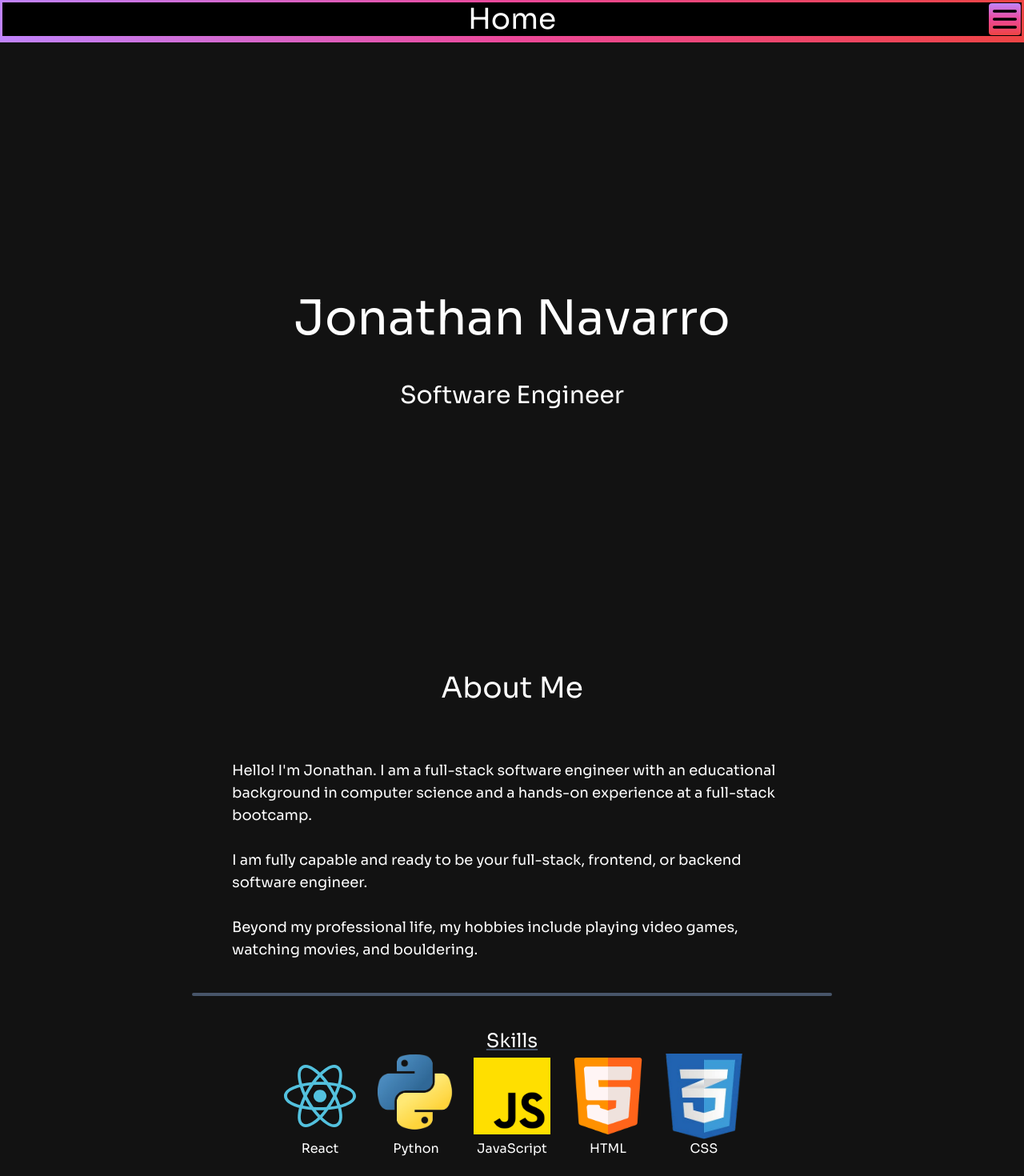
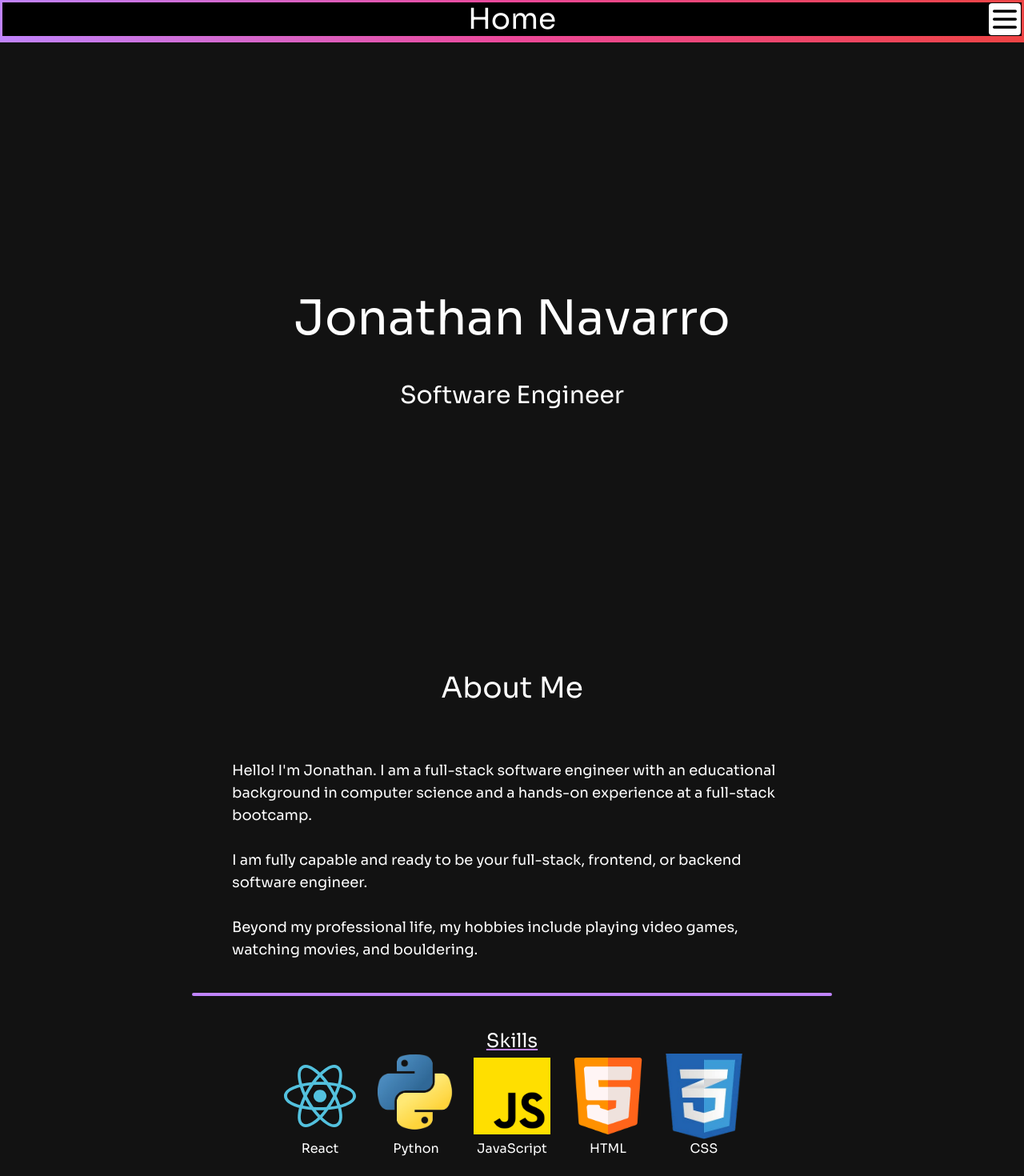
Before and after one commit to Jonnaa/Portfolio, a React (Vite) app: page / in a window 1280 px wide. Shown: the top 1470 px of the page at 80% size. Built offline with nearby package versions, Linux system fonts and the light colour scheme.

Commit message:
Changed some colors

```diff
--- a/src/components/AboutMe.jsx
+++ b/src/components/AboutMe.jsx
@@ -53,9 +53,9 @@ const AboutMe = () => {
             watching movies, and bouldering.
           </p>
         </div>
-        <div className="w-4/5 max-w-[800px] h-1 rounded-lg mx-auto bg-slate-600"></div>
+        <div className="w-4/5 max-w-[800px] h-1 rounded-lg mx-auto bg-purple-400"></div>
         <div>
-          <h2 className="text-center text-2xl underline decoration-slate-600">
+          <h2 className="text-center text-2xl underline decoration-purple-400">
             Skills
           </h2>
           <div
--- a/src/components/Header.jsx
+++ b/src/components/Header.jsx
@@ -27,7 +27,7 @@ const Header = () => {
             <img
               src={Burger}
               alt="Navigation Menu"
-              className="w-10 rounded bg-gradient-to-b from-purple-400 via-pink-500 to-red-500 cursor-pointer z-50 hover:bg-purple-400 hover:from-purple-400"
+              className="w-10 rounded  hover:bg-red-500 cursor-pointer z-50 bg-white"
               onClick={handleOnClick}
             />
           </nav>
```
